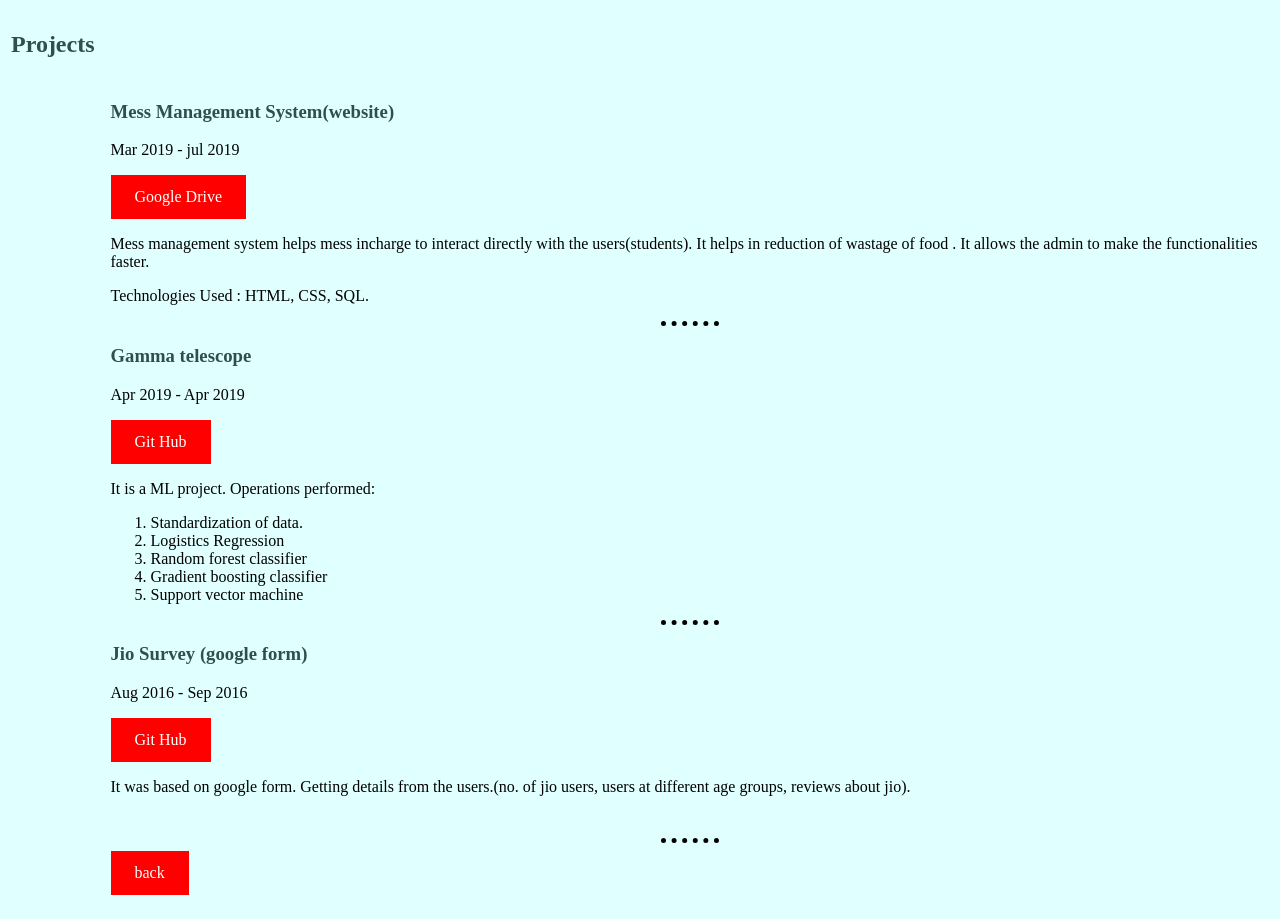
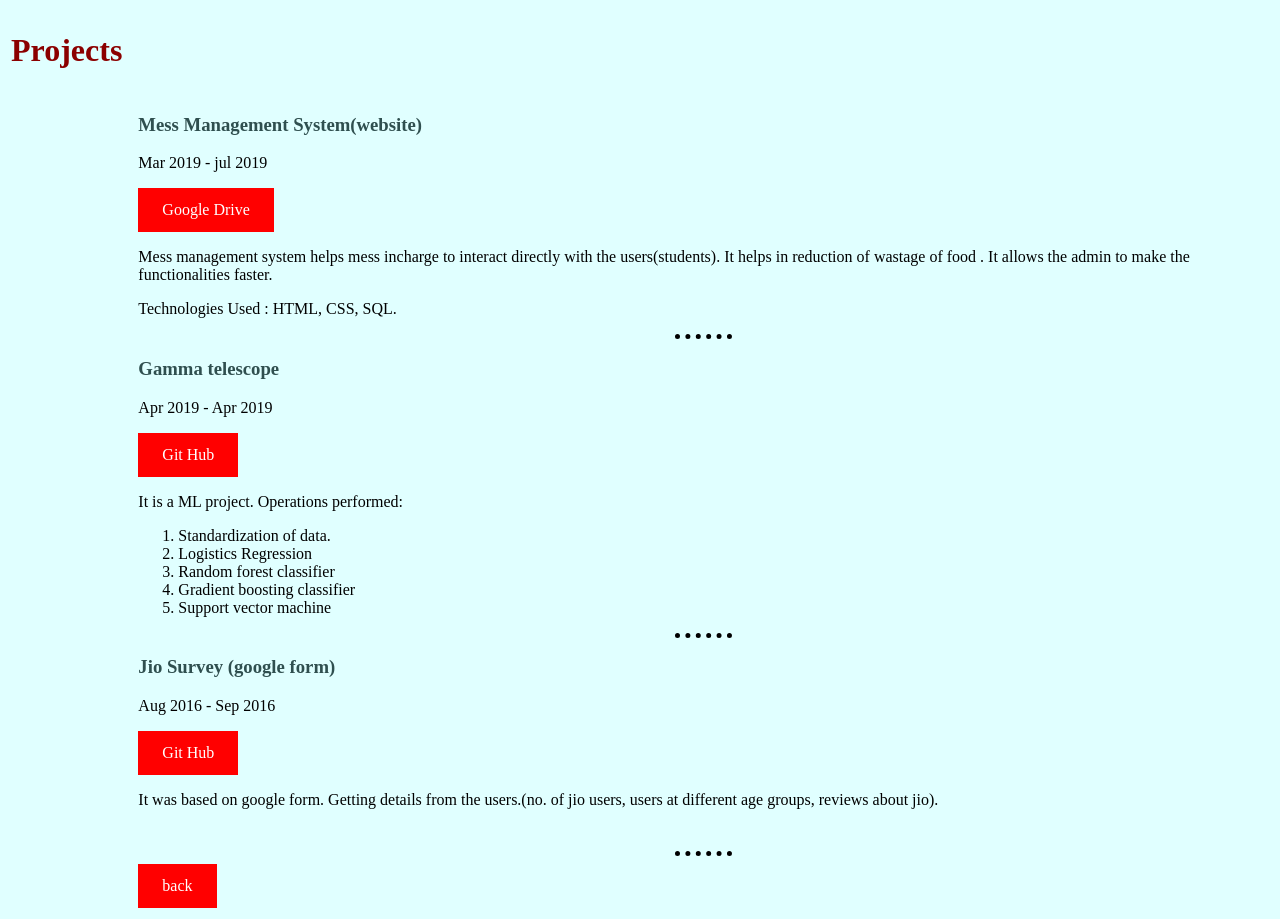
Before and after one commit to vipulthakur07/CV, a plain HTML site: page projects.html in a window 1280 px wide. Drawn offline with Linux system fonts and the light colour scheme.

Commit message:
Update projects.html

```diff
--- a/projects.html
+++ b/projects.html
@@ -8,7 +8,7 @@
   <body>
     <table cellspacing="2">
       <tr>
-        <td><h2> Projects </h2></td>
+        <td><h1> Projects </h1></td>
         </tr>
           <tr>
             <td></td>
```
